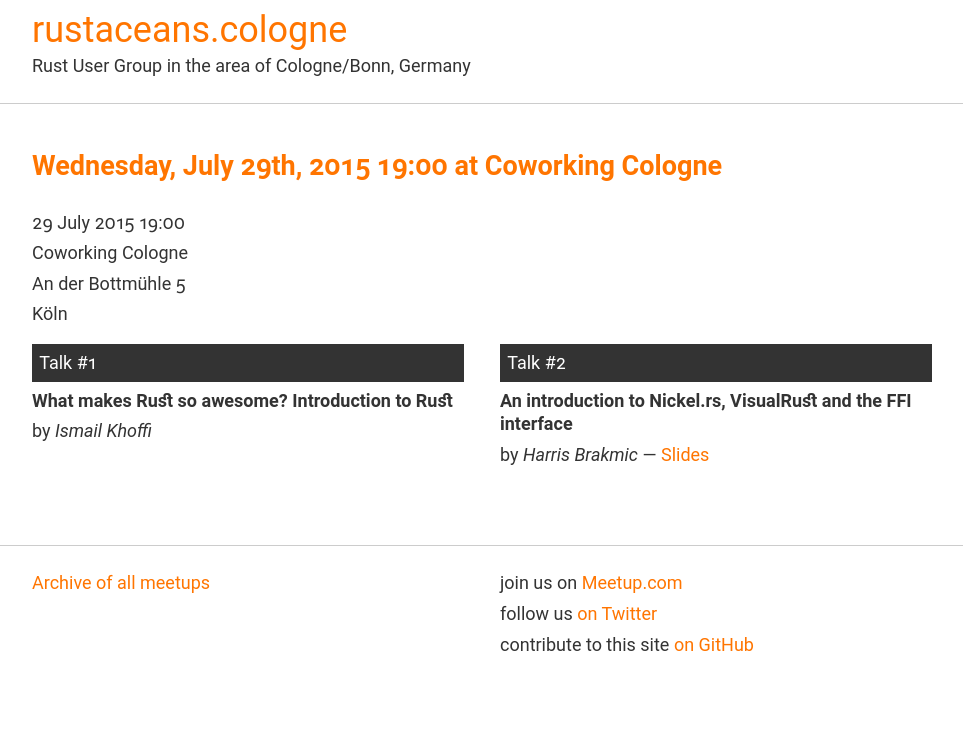
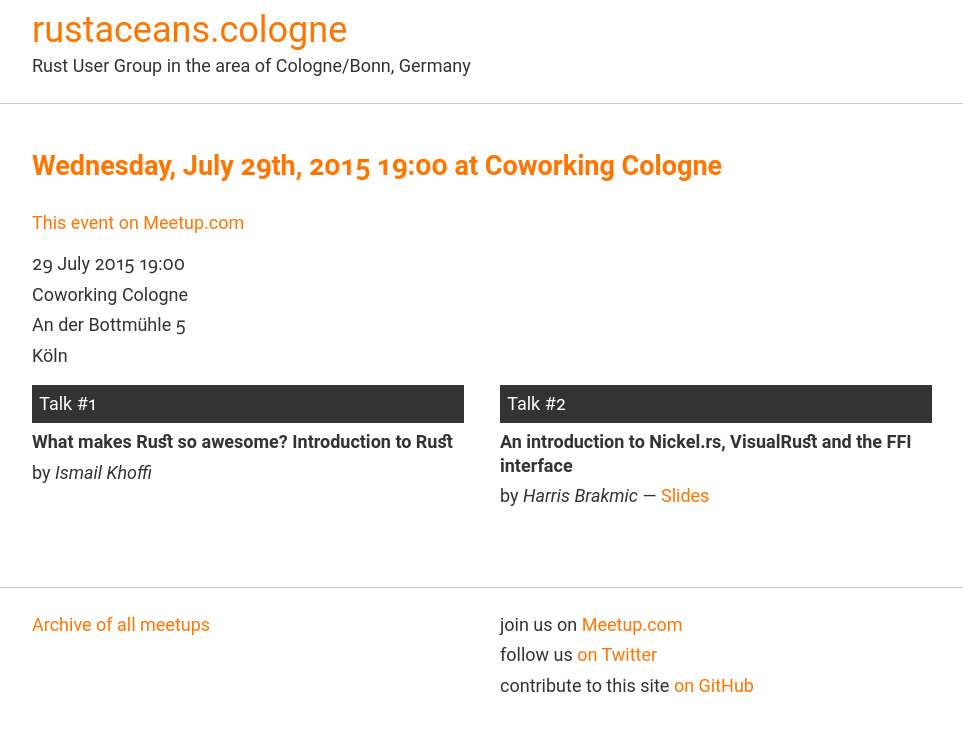
Before and after one commit to Rustaceans/rust-cologne, a Jekyll site: the page built from _posts/2015-07-29-first-meetup-in-cologne.md, in a window 1280 px wide. Shown: the top 731 px of the page, without its empty margins (158-1121 px from the left). Built offline with Jekyll 4.4.1, drawn with Linux system fonts in a browser that asks for light colours.

Commit message:
Add Link to Meetup.com

```diff
--- a/_includes/event-inline.html
+++ b/_includes/event-inline.html
@@ -6,6 +6,9 @@
         {% include event-title.html event=event %}
       </a>
     </h1>
+    {% if event.meetupcom %}<div class="event-meetupcom">
+      <a href="{{ event.meetupcom }}" itemprop="sameAs">This event on Meetup.com</a>
+    </div>{% endif %}
   </header>
 
   <ol class="talk-list is-short">
--- a/_includes/event.html
+++ b/_includes/event.html
@@ -6,6 +6,9 @@
         {% include event-title.html event=event %}
       </a>
     </h1>
+    {% if event.meetupcom %}<div class="event-meetupcom">
+      <a href="{{ event.meetupcom }}" itemprop="sameAs">This event on Meetup.com</a>
+    </div>{% endif %}
     {% unless include.skip_date %}
     <p class="event-meta">
       <time datetime="{{ event.date | date: "%Y-%m-%dT%H:%M:%SZ" }}" itemprop="startDate">
--- a/_posts/2015-07-29-first-meetup-in-cologne.md
+++ b/_posts/2015-07-29-first-meetup-in-cologne.md
@@ -2,6 +2,7 @@
 title: "First meetup, talks and drinks"
 date: 2015-07-29 19:00:00 MEST
 categories: meetup cologne
+meetupcom: "http://www.meetup.com/de/Rust-Cologne-Bonn/events/222915034/"
 location:
   name: "Coworking Cologne"
   street: "An der Bottmühle 5"
--- a/_sass/_event.scss
+++ b/_sass/_event.scss
@@ -7,6 +7,7 @@
 }
 
 .event-title,
+.event-meetupcom,
 .event time,
 .event address {
   margin-bottom: $spacing;
```
